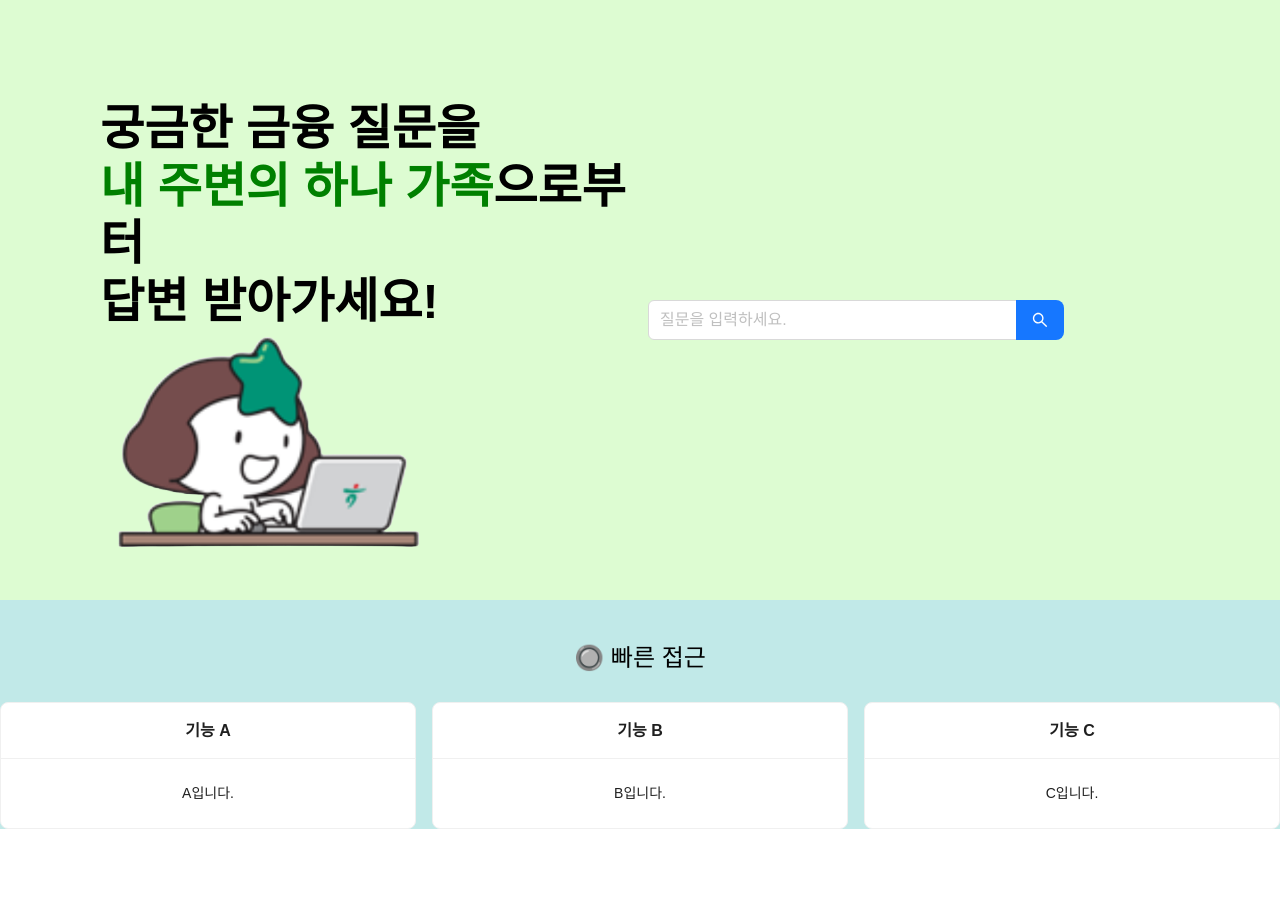
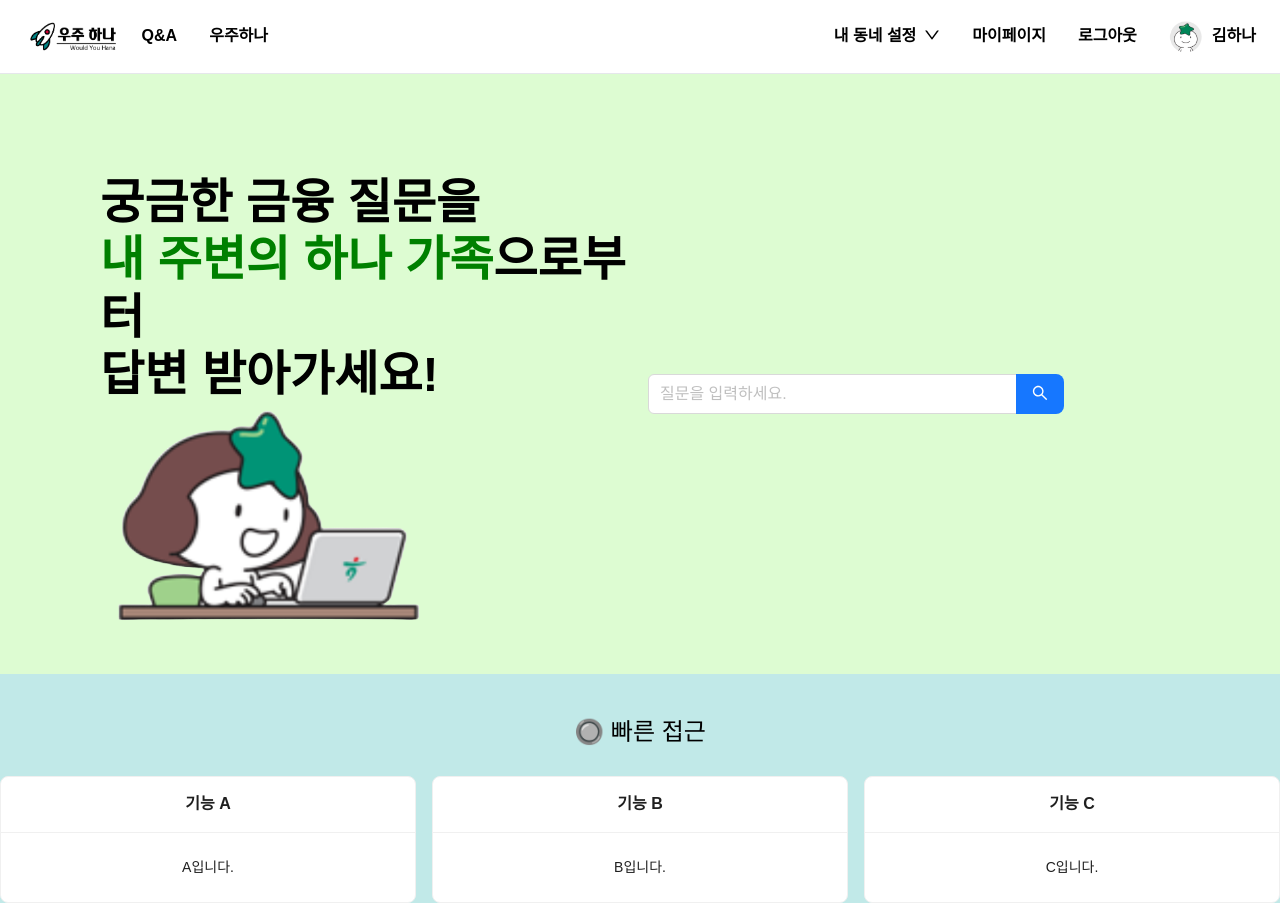
Before and after one commit to heon-kim/would-you-hana-FE2, a React (Vite) app: page / in a window 1280 px wide. Before the commit the page ends 829 px from the top, so only its background shows below. Built offline with nearby package versions, Linux system fonts and the light colour scheme; a web font is replaced by a local one.

Commit message:
feat: Header 연결

```diff
--- a/src/App.tsx
+++ b/src/App.tsx
@@ -2,11 +2,13 @@
 import { BrowserRouter as Router, Routes, Route } from "react-router-dom"; // Import necessary routing components
 import LandingPage from "./pages/LandingPage";
 import "./App.css";
-import "./styles/fonts.css"
+import "./styles/fonts.css";
+import Header from "./components/Header";
 
 function App() {
   return (
     <Router>
+      <Header></Header>
       <div>
         {/* Define the routes for your application */}
         <Routes>
```
